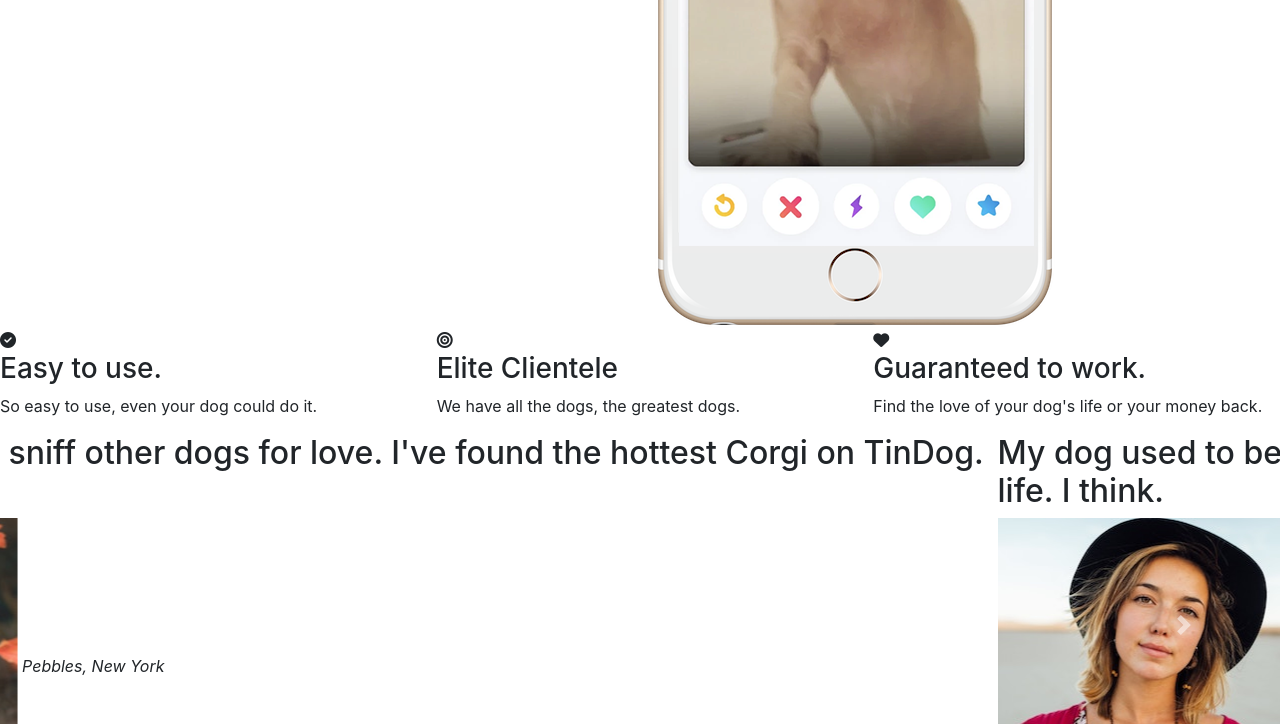
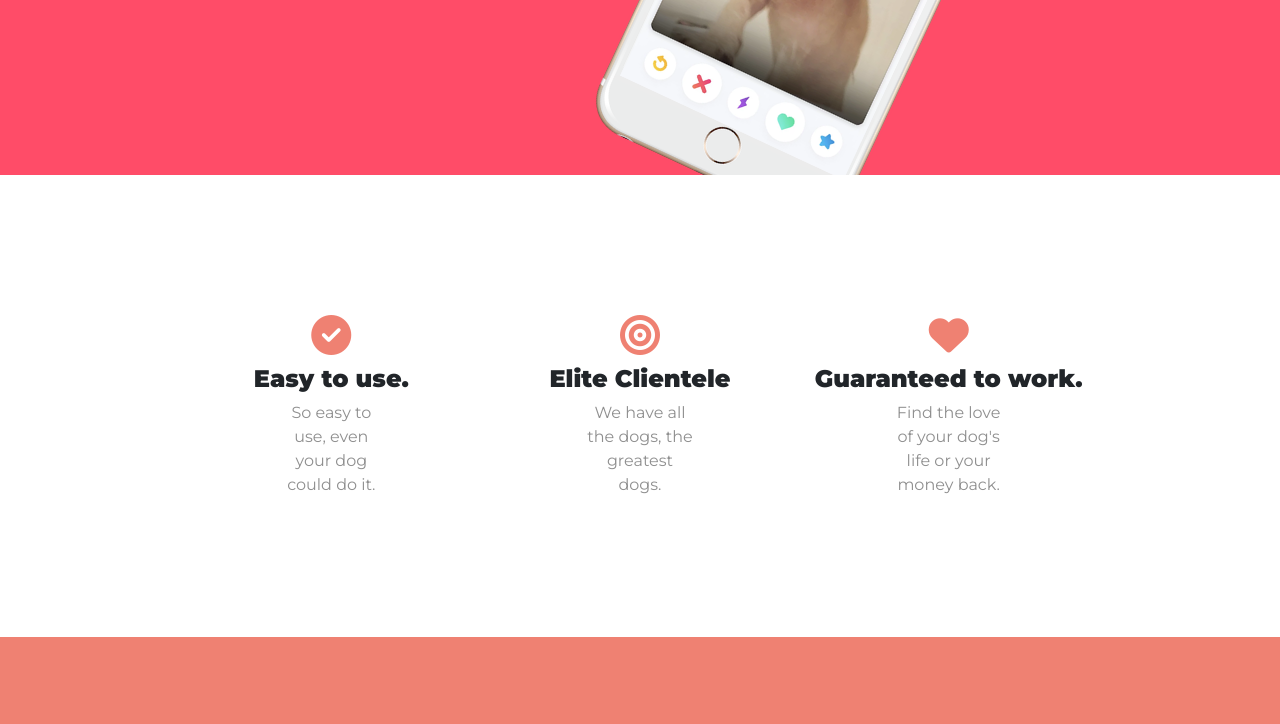
Before and after one commit to MarcusBerzins/aaa, a plain HTML site: page index.html in a window 1280 px wide. Shown: the part 535-1259 px from the top of the page. Drawn offline with nearby package versions, Linux system fonts and the light colour scheme.

Commit message:
Update index.html

```diff
--- a/index.html
+++ b/index.html
@@ -12,7 +12,7 @@
 
   <!-- CSS stylesheets -->
   <link rel="stylesheet" href="https://cdn.jsdelivr.net/npm/bootstrap@4.0.0/dist/css/bootstrap.min.css" integrity="sha384-Gn5384xqQ1aoWXA+058RXPxPg6fy4IWvTNh0E263XmFcJlSAwiGgFAW/dAiS6JXm" crossorigin="anonymous">
-  <link rel="stylesheet" href=aaa/css/styles.css">
+  <link rel="stylesheet" href="css/styles.css">
 
   <!-- Bootstrap scripts -->
   <script src="https://code.jquery.com/jquery-3.2.1.slim.min.js" integrity="sha384-KJ3o2DKtIkvYIK3UENzmM7KCkRr/rE9/Qpg6aAZGJwFDMVNA/GpGFF93hXpG5KkN" crossorigin="anonymous"></script>
```
